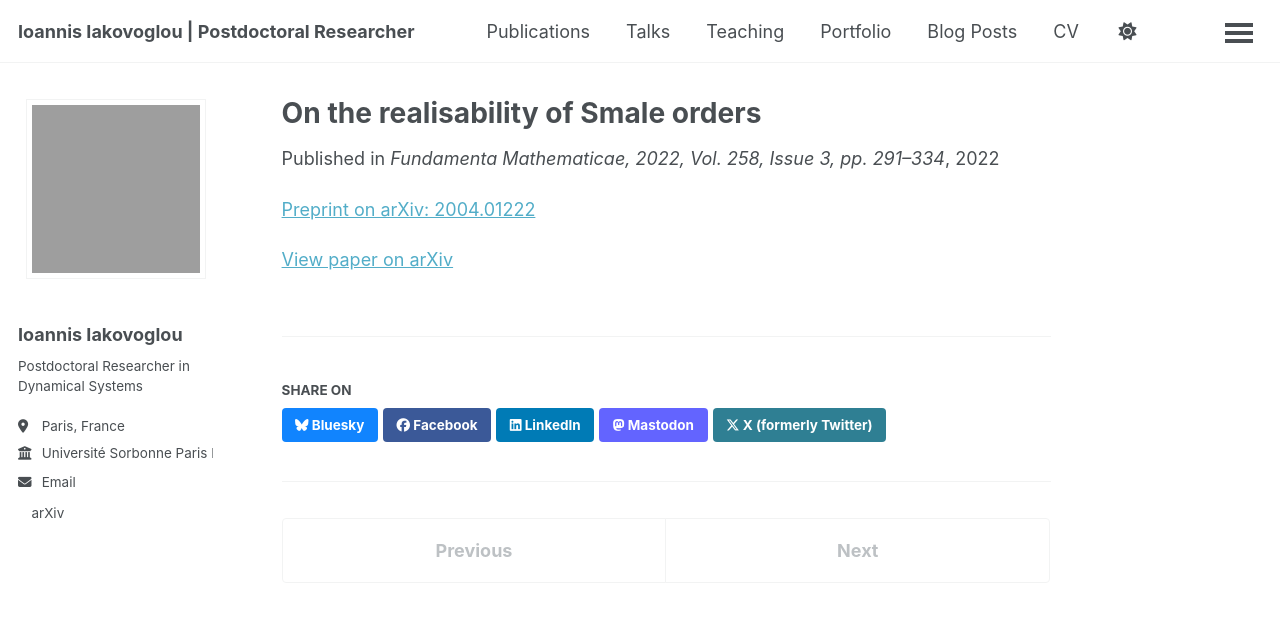
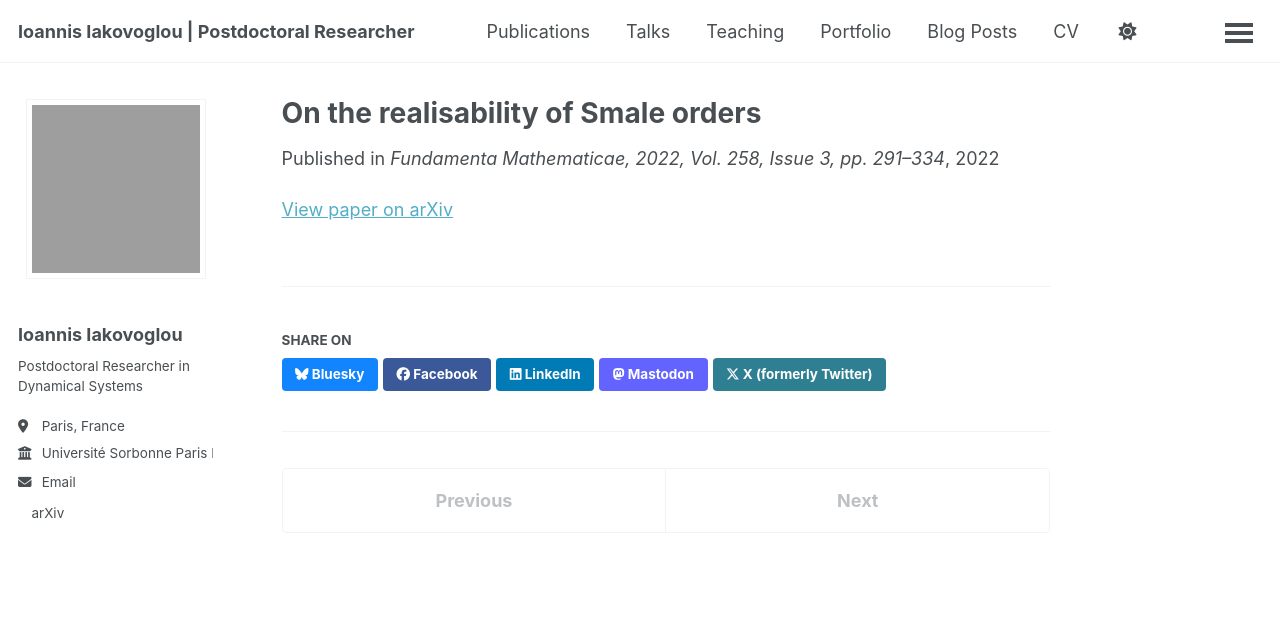
Before and after one commit to ioannisiakovoglou/ioannisiakovoglou.github.io, a Jekyll site: the page built from _publications/smaleorders.md, in a window 1280 px wide. Shown: the top 622 px of the page. Built offline with Jekyll 4.4.1, drawn with Linux system fonts in a browser that asks for light colours; a script bundle is joined from its source files by our own code; a style sheet for code colours, icons or effects is not loaded.

Commit message:
Remove redundant preprint link from smaleorders.md

```diff
--- a/_publications/smaleorders.md
+++ b/_publications/smaleorders.md
@@ -8,4 +8,3 @@ date: 2022-01-02
 venue: "Fundamenta Mathematicae, 2022, Vol. 258, Issue 3, pp. 291–334"
 paperurl: "https://arxiv.org/abs/2004.01222"
 ---
-[Preprint on arXiv: 2004.01222](https://arxiv.org/abs/2004.01222)
```
